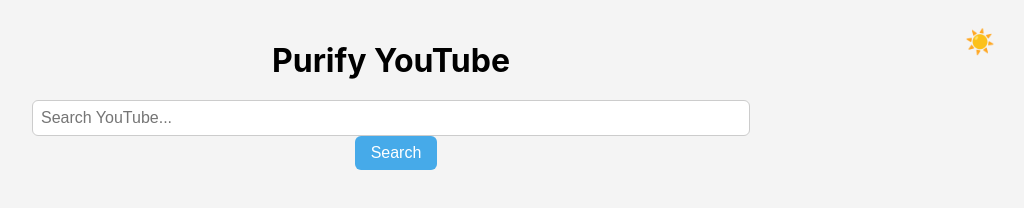
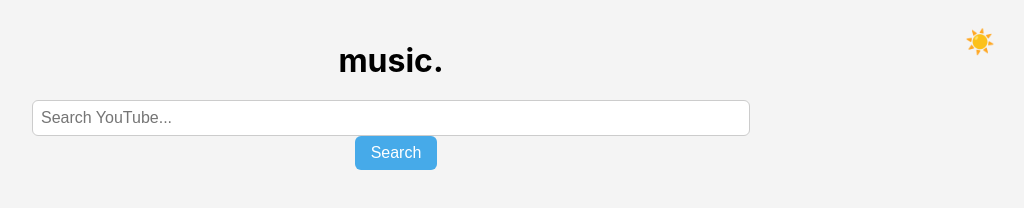
Before and after one commit to dragpunnn/dragpunnn.github.io, a plain HTML site: page index.html in a window 1280 px wide. Shown: the whole page, without its empty margins (249-1273 px from the left). Drawn offline with Linux system fonts and the light colour scheme.

Commit message:
Update index.html

```diff
--- a/index.html
+++ b/index.html
@@ -138,7 +138,7 @@ border: none;
 </div>
 
 <!-- Title -->
-<h1>Purify YouTube</h1>
+<h1>music.</h1>
 
 <!-- Search Section -->
 <section class="search-section">
```
